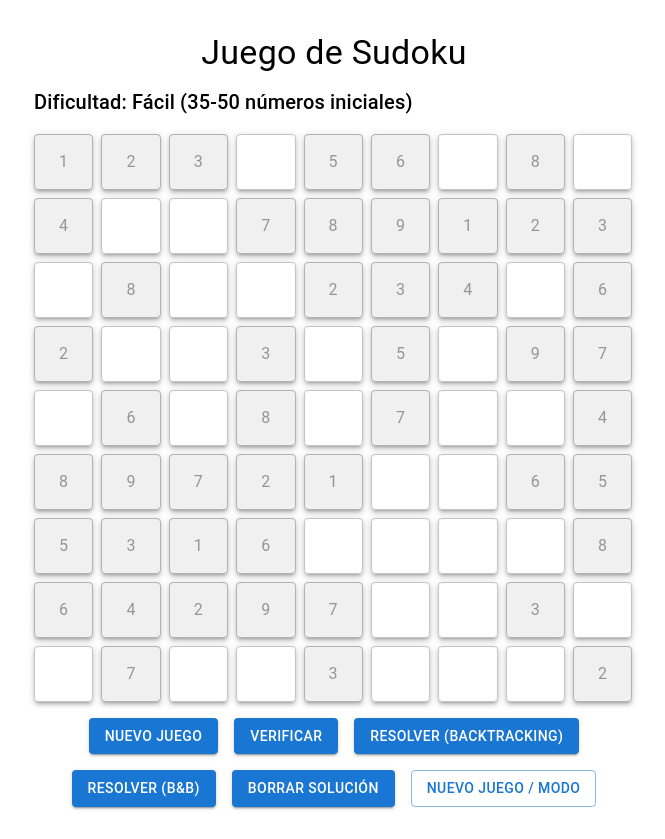
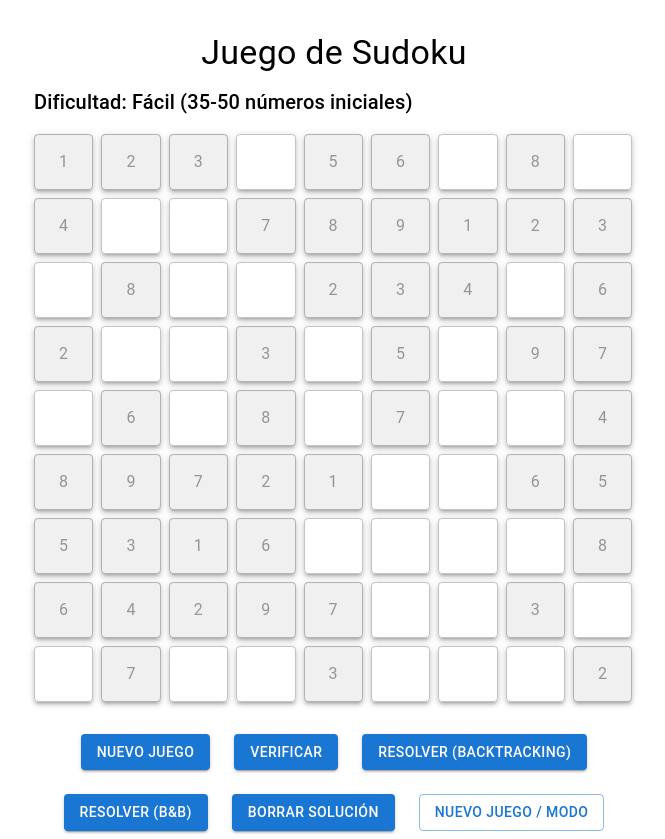
Before and after one commit to tomascuts/sudoku-game, a React (Create React App) app: page / in a window 1280 px wide. Both pictures are taken after a click on the label "Jugar nuevo juego (Fácil)". Shown: the whole page, without its empty margins (306-971 px from the left). Before the commit the page ends 815 px from the top, so only its background shows below. Built offline with nearby package versions, Linux system fonts and the light colour scheme.

Commit message:
Mejora espaciado botones

```diff
--- a/src/components/controlPanel.jsx
+++ b/src/components/controlPanel.jsx
@@ -3,7 +3,7 @@ import { Box, Button } from '@mui/material'
 
 export default function ControlPanel({ onNewGame, onCheckSolution, onSolveBacktracking, onSolveBranchAndBound, onClearSolution, onResetGame }) {
   return (
-    <Box sx={{ mt: 2, display: 'flex', flexWrap: 'wrap', gap: 2, justifyContent: 'center' }}>
+    <Box sx={{ mt: 4, display: 'flex', flexWrap: 'wrap', gap: 3, justifyContent: 'center' }}>
       <Button variant="contained" onClick={onNewGame}>
         Nuevo juego
       </Button>
```
